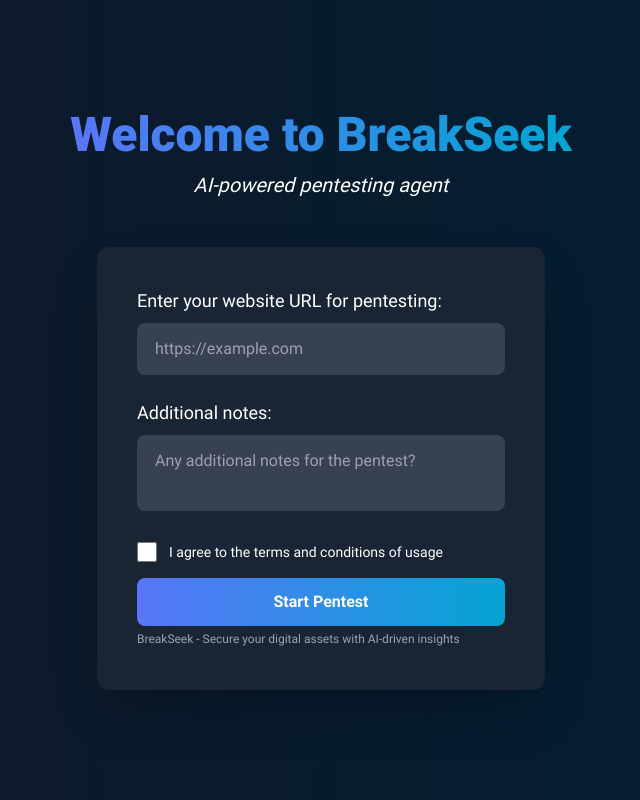
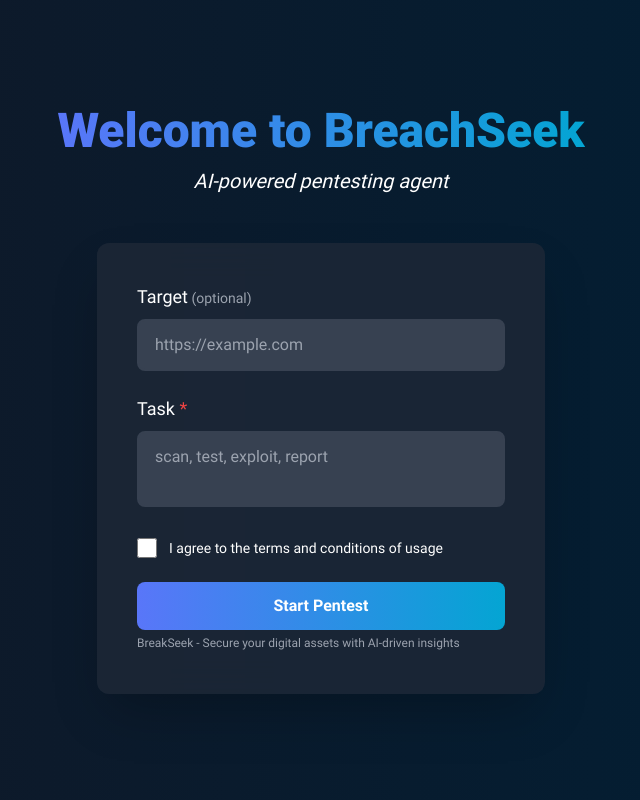
Before and after one commit to snow10100/pena, a Next.js app in the folder ui/: page / in a window 1280 px wide. Shown: the whole page, without its empty margins (319-959 px from the left). Built offline with nearby package versions, Linux system fonts and the light colour scheme.

Commit message:
Fix welcoming prompt

```diff
--- a/ui/app/chat/page.jsx
+++ b/ui/app/chat/page.jsx
@@ -6,6 +6,7 @@ import ChatInputField from "../../components/chat/ChatInputField";
 import UserChatBubble from "../../components/chat/UserChatBubble";
 import BotChatBubble from "../../components/chat/BotChatBubble";
 import { RemoteRunnable } from "@langchain/core/runnables/remote";
+import { useSearchParams } from "next/navigation";
 
 // const fetcher = url => axios.post(url).then(res => res.data);
 
@@ -35,12 +36,25 @@ _This is italic text_
 
   `;
 
-// We should modify the prompt to include the output "always"
+
 
 export default function Home() {
   const [messages, setMessages] = useState([]);
   const [tempMessage, setTempMessage] = useState("");
   const [runningCommands, setRunningCommands] = useState([]);
+  const searchParams = useSearchParams();
+  const target = searchParams.get('target');
+  const task = searchParams.get('task');
+
+  useEffect(() => {
+    if (target || task) {
+      let message = `Perform this task: ${task}`;
+      if (target) {
+        message += ` on this target: ${target}`;
+      }
+      handleSubmit(message);
+    }
+  }, [target, task]);
 
   useEffect(
     function doNothing(params) {
--- a/ui/app/page.jsx
+++ b/ui/app/page.jsx
@@ -1,18 +1,24 @@
 "use client";
 import React, { useState } from "react";
 import Link from "next/link";
+import { useRouter } from 'next/navigation';
 
 export default function Page() {
+  const router = useRouter();
   const [url, setUrl] = useState("");
   const [consent, setConsent] = useState(false);
+  const [task, setTask] = useState("");
+
 
   const handleSubmit = (e) => {
     e.preventDefault();
-    if (url && consent) {
-      console.log("Starting pentest for:", url);
-      // Add your pentest logic here
-    } else {
-      alert("Please enter a URL and agree to the terms and conditions.");
+    if (task && consent) {
+      const queryParams = {
+        target: url,
+        task: task,
+      };
+      router.push(`/chat?target=${queryParams.target}&task=${queryParams.task}`);
+
     }
   };
 
@@ -20,7 +26,7 @@ export default function Page() {
     <main className="bg-custom-gradient-dark min-h-screen flex flex-col items-center justify-center p-4">
       <div className="content text-center mb-12">
         <h1 className="text-5xl font-extrabold text-transparent bg-clip-text bg-custom-gradient mb-3">
-          Welcome to BreakSeek
+          Welcome to BreachSeek
         </h1>
         <p className="text-xl text-white italic">AI-powered pentesting agent</p>
       </div>
@@ -35,7 +41,8 @@ export default function Page() {
               htmlFor="url"
               className="block text-lg font-medium text-white mb-2"
             >
-              Enter your website URL for pentesting:
+              Target
+              <span className="text-gray-400 text-sm">{" (optional)"}</span>
             </label>
             <input
               type="url"
@@ -44,24 +51,26 @@ export default function Page() {
               onChange={(e) => setUrl(e.target.value)}
               placeholder="https://example.com"
               className="w-full px-4 py-3 border-2 border-gray-700 rounded-lg focus:ring-2 focus:ring-[#5976F9] focus:border-transparent bg-gray-700 text-white placeholder-gray-400 transition duration-300"
-              required
             />
           </div>
 
           {/* addtional notes field */}
           <div>
             <label
-              htmlFor="notes"
+              htmlFor="task"
               className="block text-lg font-medium text-white mb-2"
             >
-              Additional notes:
+              Task
+              <span className="text-red-500">{" *"}</span>
             </label>
             <textarea
-              id="notes"
-              placeholder="Any additional notes for the pentest?"
+              id="task"
+              placeholder="scan, test, exploit, report"
               className="w-full px-4 py-3 border-2 border-gray-700 rounded-lg focus:ring-2
               focus:ring-[#5976F9] focus:border-transparent bg-gray-700 text-white
                placeholder-gray-400 transition duration-300 resize-none"
+              onChange={(e) => setTask(e.target.value)}
+              required
             />
           </div>
 
@@ -78,15 +87,12 @@ export default function Page() {
               I agree to the terms and conditions of usage
             </label>
           </div>
-
-          <Link href="/chat">
           <button
             type="submit"
             className="w-full mt-4 bg-custom-gradient hover:opacity-90 text-white font-bold py-3 px-4 rounded-lg transition duration-300 ease-in-out transform hover:scale-105 focus:outline-none focus:ring-2 focus:ring-[#5976F9] focus:ring-opacity-50"
           >
             Start Pentest
           </button>
-          </Link>
         </div>
 
         <small className="mt-8 text-xs text-center text-gray-400">
```
Lines whose indentation alone changed are shown as unchanged.
